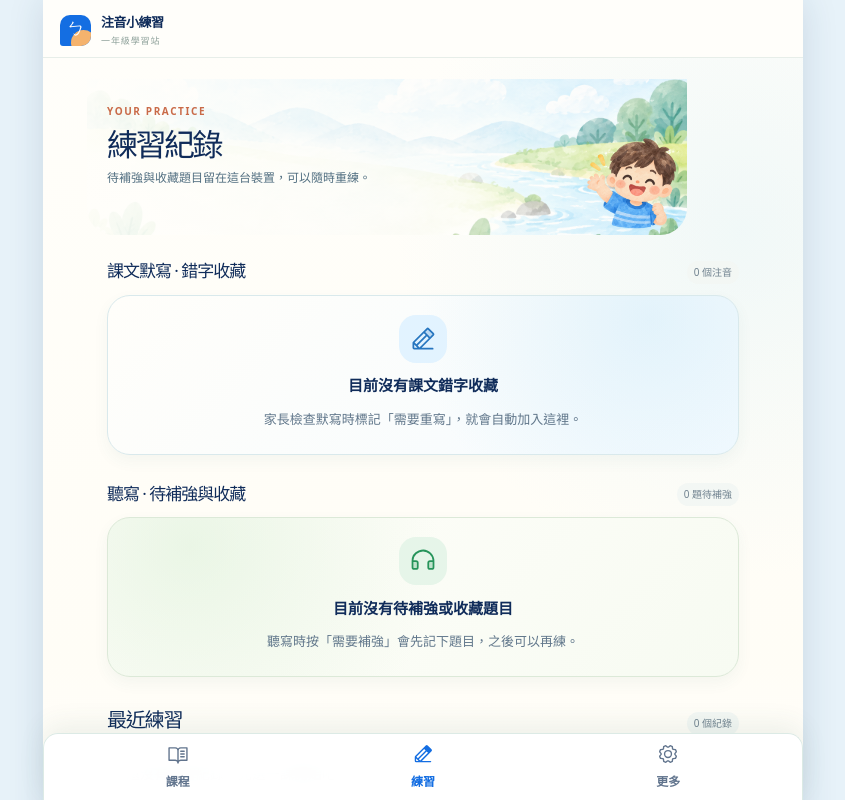
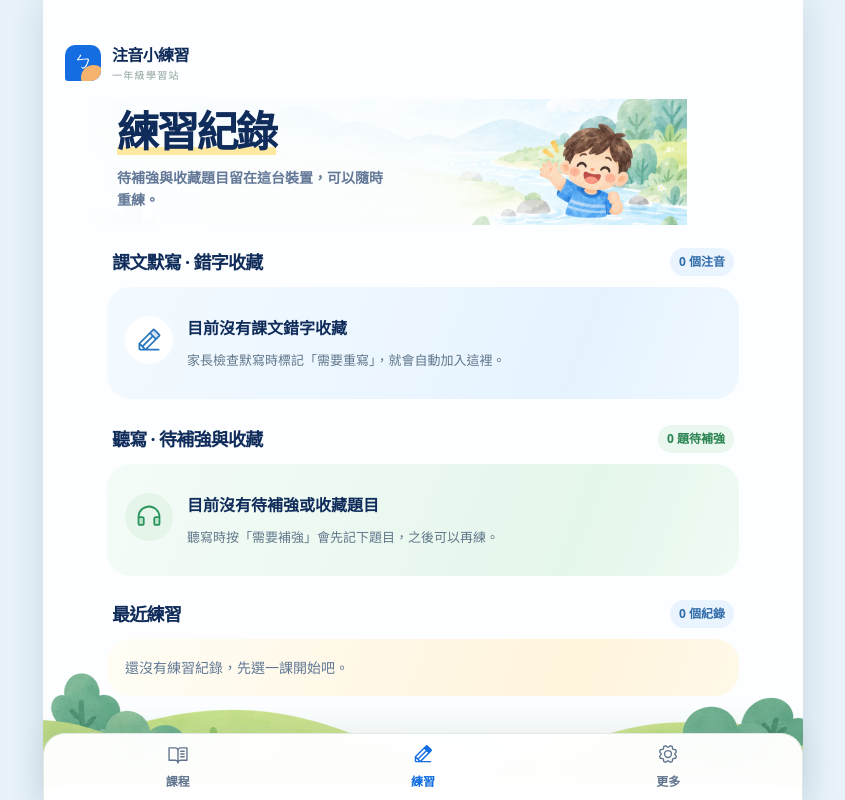
Before and after one commit to KakuKain/zhuyin-practice-station, a Next.js app: page / in a window 1280 px wide. Both pictures are taken after a click on the button "練習". Shown: the top 800 px of the page, without its empty margins (217-1062 px from the left). Built offline with nearby package versions, Linux system fonts and the light colour scheme.

Commit message:
Match practice and more pages to course storybook style

```diff
--- a/app/globals.css
+++ b/app/globals.css
@@ -914,3 +914,175 @@ body { background: #e7f2f9; }
   .is-courses .journey-list { margin-inline: 30px 0; }
   .is-courses .journey-footer { margin-inline: -80px; }
 }
+
+/* The other main tabs use the same open, paper-soft storybook language as Courses. */
+.app-shell:is(.is-practice, .is-more) {
+  background: url("/course-art/course-journey-footer-v2.png") center calc(100% - 30px) / 100% 200px no-repeat, #fcfeff;
+}
+.app-shell:is(.is-practice, .is-more) .app-header {
+  z-index: 2;
+  height: 99px;
+  padding: 42px 22px 16px;
+  border: 0;
+  background: transparent;
+  backdrop-filter: none;
+}
+.app-shell:is(.is-practice, .is-more) .main-content {
+  min-height: 0;
+  padding-bottom: calc(100px + env(safe-area-inset-bottom));
+}
+.app-shell:is(.is-practice, .is-more) .logo-mark { width: 36px; height: 36px; }
+.app-shell:is(.is-practice, .is-more) .brand-button { gap: 11px; }
+.app-shell:is(.is-practice, .is-more) .brand-button strong { font-size: 16px; }
+.app-shell:is(.is-practice, .is-more) .brand-button small { font-size: 10px; letter-spacing: .13em; }
+.app-shell:is(.is-practice, .is-more) .bottom-nav { border-color: #e1e9e7; border-radius: 22px 22px 0 0; background: rgba(255, 255, 255, .97); }
+
+.is-practice .practice-page { padding-top: 0; }
+.is-practice .practice-page .section-heading {
+  min-height: 126px;
+  margin: 0 -14px 11px;
+  padding: 8px 24px 0;
+  overflow: visible;
+  border-radius: 0;
+  background: linear-gradient(90deg, #fcfeff 0%, rgba(252, 254, 255, .86) 48%, rgba(252, 254, 255, .2) 100%), url("/course-art/lesson-watercolor-landscape.png") right 56% / cover no-repeat;
+}
+.is-practice .practice-page .section-heading::after { right: 10px; bottom: 0; width: 112px; height: 115px; }
+.is-practice .practice-page .section-heading > * { max-width: 75%; }
+.is-practice .practice-page .section-heading .eyebrow { display: none; }
+.is-practice .practice-page .section-heading h1 {
+  width: fit-content;
+  margin: 0;
+  font-size: clamp(34px, 9.9vw, 42px);
+  font-weight: 900;
+  letter-spacing: -.055em;
+  line-height: 1.15;
+  box-shadow: inset 0 -8px #ffe8a0;
+}
+.is-practice .practice-page .section-heading p { max-width: 280px; margin-top: 12px; color: #637897; font-size: 14px; font-weight: 700; line-height: 1.55; }
+.is-practice .practice-page > .section-title-row,
+.is-practice .practice-list .section-title-row { margin: 23px 5px 11px; align-items: center; }
+.is-practice .practice-page .section-title-row h2 { font-size: 18px; font-weight: 900; letter-spacing: -.04em; }
+.is-practice .list-count { padding: 5px 9px; background: #eaf4ff; color: #326da9; font-size: 12px; font-weight: 800; white-space: nowrap; }
+.is-practice .practice-list-heading .list-count { background: #eaf7ee; color: #288351; }
+.is-practice .empty-reinforce {
+  display: grid;
+  grid-template-columns: 48px minmax(0, 1fr);
+  justify-items: start;
+  align-content: center;
+  column-gap: 14px;
+  min-height: 112px;
+  padding: 17px 18px;
+  border: 0;
+  border-radius: 24px;
+  background: linear-gradient(110deg, #f3faff, #e6f3ff 74%, #eff8ff);
+  box-shadow: none;
+  text-align: left;
+}
+.is-practice .practice-list-heading + .empty-reinforce { border: 0; background: linear-gradient(110deg, #f4fcf7, #e5f6eb 74%, #effbf3); }
+.is-practice .empty-reinforce > span { grid-row: 1 / 3; width: 48px; height: 48px; border-radius: 50%; background: #fff; }
+.is-practice .empty-reinforce strong { align-self: end; font-size: 16px; }
+.is-practice .empty-reinforce small { align-self: start; margin-top: 4px; font-size: 13px; line-height: 1.45; }
+.is-practice .saved-question-list { gap: 10px; }
+.is-practice .saved-question,
+.is-practice .practice-row {
+  position: relative;
+  isolation: isolate;
+  overflow: hidden;
+  border: 0;
+  border-radius: 24px;
+  background: linear-gradient(110deg, #f3faff, #e6f3ff 74%, #eff8ff);
+  box-shadow: none;
+}
+.is-practice .saved-question:nth-child(3n + 2) { background: linear-gradient(110deg, #f4fcf7, #e5f6eb 74%, #effbf3); }
+.is-practice .saved-question:nth-child(3n) { background: linear-gradient(110deg, #fffdf5, #fff4dc 74%, #fff9ea); }
+.is-practice .saved-question::before,
+.is-practice .practice-row::before,
+.is-more .more-settings-list button::before {
+  position: absolute;
+  z-index: -1;
+  inset: 0;
+  background: url("/course-art/course-card-paper-v1.png") center / 210px repeat;
+  mix-blend-mode: multiply;
+  opacity: .24;
+  pointer-events: none;
+  content: "";
+}
+.is-practice .saved-question { padding: 16px; }
+.is-practice .saved-question-icon { border-radius: 50%; background: #fff; }
+.is-practice .saved-question-actions { margin-top: 4px; }
+.is-practice .saved-question-actions button { min-height: 44px; border-radius: 13px; }
+.is-practice .saved-question-actions .saved-start { border-color: #236de0; background: #236de0; }
+.is-practice .practice-list { margin-top: 20px; }
+.is-practice .practice-row { min-height: 86px; padding: 13px 15px; }
+.is-practice .practice-row-icon { width: 43px; height: 43px; border-radius: 50%; background: #fff; font-size: 17px; }
+.is-practice .practice-row strong { font-size: 16px; }
+.is-practice .practice-row small { font-size: 13px; }
+.is-practice .practice-row .journey-arrow { width: 36px; height: 36px; }
+.is-practice .practice-no-recent { border: 0; border-radius: 24px; background: linear-gradient(110deg, #fffdf5, #fff4dc 74%, #fff9ea); }
+
+.is-more .more-page:not(.more-detail-page) { padding-top: 0; }
+.is-more .more-page:not(.more-detail-page) .more-title {
+  min-height: 126px;
+  margin: 0 -14px 10px;
+  padding: 8px 24px 0;
+  overflow: visible;
+  border-radius: 0;
+  background: linear-gradient(90deg, #fcfeff 0%, rgba(252, 254, 255, .84) 49%, rgba(252, 254, 255, .18) 100%), url("/course-art/lesson-watercolor-landscape.png") right 56% / cover no-repeat;
+  font-size: clamp(34px, 9.9vw, 42px);
+  font-weight: 900;
+  letter-spacing: -.055em;
+}
+.is-more .more-page:not(.more-detail-page) .more-title::after { right: 17px; bottom: 2px; width: 118px; height: 119px; }
+.is-more .more-page:not(.more-detail-page) .more-title span { position: relative; z-index: 1; box-shadow: inset 0 -8px #ffe8a0; }
+.is-more .more-group { margin-bottom: 23px; }
+.is-more .more-group > h2 { margin: 0 5px 11px; color: var(--ref-navy); font-size: 18px; font-weight: 900; letter-spacing: -.04em; }
+.is-more .more-settings-list { display: grid; gap: 10px; overflow: visible; border: 0; border-radius: 0; background: none; box-shadow: none; }
+.is-more .more-settings-list button {
+  position: relative;
+  isolation: isolate;
+  grid-template-columns: 48px minmax(0, 1fr) 36px;
+  min-height: 86px;
+  gap: 13px;
+  padding: 13px 15px;
+  overflow: hidden;
+  border: 0;
+  border-radius: 24px;
+  background: linear-gradient(110deg, #f3faff, #e6f3ff 74%, #eff8ff);
+  box-shadow: none;
+}
+.is-more .more-group:nth-of-type(2) .more-settings-list button:first-child { background: linear-gradient(110deg, #f4fcf7, #e5f6eb 74%, #effbf3); }
+.is-more .more-group:nth-of-type(2) .more-settings-list button:last-child { background: linear-gradient(110deg, #fffdf5, #fff4dc 74%, #fff9ea); }
+.is-more .more-row-icon { width: 46px; height: 46px; border-radius: 50%; background: #fff; }
+.is-more .more-settings-list strong { font-size: 17px; font-weight: 900; }
+.is-more .more-settings-list small { font-size: 13px; }
+.is-more .more-arrow { display: grid; width: 36px; height: 36px; place-items: center; border-radius: 50%; background: #fff; color: #286ad7; }
+.is-more .more-device-note { margin: 28px 9px 20px; padding: 0; background: none; font-size: 13px; }
+.is-more .more-detail-page { padding-top: 11px; }
+.is-more .more-back { min-height: 44px; padding: 0 12px; border: 1px solid #c9e3f5; border-radius: 12px; background: #f0f8ff; }
+.is-more .more-detail-content {
+  min-height: 135px;
+  margin: 12px -14px 0;
+  padding: 26px 24px 0;
+  background: linear-gradient(90deg, #fcfeff 0%, rgba(252, 254, 255, .87) 51%, rgba(252, 254, 255, .3) 100%), url("/course-art/lesson-watercolor-landscape.png") right top / 100% 132px no-repeat;
+}
+.is-more .more-detail-content > h1 { width: fit-content; font-size: clamp(30px, 8vw, 38px); box-shadow: inset 0 -7px #ffe8a0; }
+.is-more .more-setting-group,
+.is-more .help-steps,
+.is-more .version-list { border: 0; border-radius: 24px; background: #f3faff; box-shadow: none; }
+.is-more .more-setting-group fieldset,
+.is-more .help-steps section,
+.is-more .version-list details { border-color: #dce9ef; }
+
+@media (max-width: 380px) {
+  .is-practice .practice-page .section-heading::after { right: -8px; width: 96px; }
+  .is-practice .practice-page .section-heading > * { max-width: 78%; }
+  .is-practice .practice-page .section-heading p { font-size: 13px; }
+  .is-more .more-page:not(.more-detail-page) .more-title::after { right: 0; width: 106px; }
+}
+@media (min-width: 700px) {
+  .is-practice .practice-page .section-heading,
+  .is-more .more-page:not(.more-detail-page) .more-title { margin-inline: -20px; padding-inline: 30px; }
+  .is-practice .practice-page .section-heading::after { right: 45px; }
+  .is-more .more-page:not(.more-detail-page) .more-title::after { right: 45px; }
+  .is-more .more-detail-content { margin-inline: -20px; padding-inline: 30px; }
+}
--- a/app/page.tsx
+++ b/app/page.tsx
@@ -1552,20 +1552,20 @@ export default function Page() {
         })}
       </div> : <div className="empty-reinforce"><span><Headphones size={28} weight="duotone" aria-hidden="true" /></span><strong>目前沒有待補強或收藏題目</strong><small>聽寫時按「需要補強」會先記下題目，之後可以再練。</small></div>}
       <div className="practice-list"><div className="section-title-row"><h2>最近練習</h2><span className="list-count">{practiceState.recentLesson === null ? "0 個紀錄" : "1 個紀錄"}</span></div>
-        {practiceState.recentLesson === null ? <p className="practice-no-recent">還沒有練習紀錄，先選一課開始吧。</p> : <button className="practice-row" type="button" onClick={() => openLesson(practiceState.recentLesson!)}><span className="practice-row-icon">{String(practiceState.recentLesson + 1).padStart(2, "0")}</span><span><strong>第{lessonNumerals[practiceState.recentLesson]}課・{lessons[practiceState.recentLesson].title}</strong><small>回到課程</small></span><b>繼續 <span>→</span></b></button>}
+        {practiceState.recentLesson === null ? <p className="practice-no-recent">還沒有練習紀錄，先選一課開始吧。</p> : <button className="practice-row" type="button" onClick={() => openLesson(practiceState.recentLesson!)}><span className="practice-row-icon">{String(practiceState.recentLesson + 1).padStart(2, "0")}</span><span><strong>第{lessonNumerals[practiceState.recentLesson]}課・{lessons[practiceState.recentLesson].title}</strong><small>回到課程</small></span><span className="journey-arrow" aria-hidden="true"><ArrowRight size={21} weight="bold" /></span></button>}
       </div>
     </section>
   );
 
   const renderMore = () => {
     if (morePanel === "home") return <section className="page-section more-page">
-      <h1 className="more-title">更多</h1>
+      <h1 className="more-title"><span>更多</span></h1>
       <div className="more-group"><h2>練習設定</h2><div className="more-settings-list">
-        <button type="button" onClick={() => setMorePanel("listening")}><span className="more-row-icon blue"><MusicNotes size={21} aria-hidden="true" /></span><span><strong>聽寫設定</strong><small>播放 {listeningSettings.repeatCount} 次 · 間隔 {listeningSettings.intervalSeconds} 秒</small></span><ArrowRight size={17} aria-hidden="true" /></button>
+        <button type="button" onClick={() => setMorePanel("listening")}><span className="more-row-icon blue"><MusicNotes size={21} aria-hidden="true" /></span><span><strong>聽寫設定</strong><small>播放 {listeningSettings.repeatCount} 次 · 間隔 {listeningSettings.intervalSeconds} 秒</small></span><span className="more-arrow" aria-hidden="true"><ArrowRight size={21} weight="bold" /></span></button>
       </div></div>
       <div className="more-group"><h2>資訊與協助</h2><div className="more-settings-list">
-        <button type="button" onClick={() => setMorePanel("help")}><span className="more-row-icon green"><Question size={21} aria-hidden="true" /></span><span><strong>使用說明</strong><small>課文默寫、聽寫與錯題重練</small></span><ArrowRight size={17} aria-hidden="true" /></button>
-        <button type="button" onClick={() => setMorePanel("versions")}><span className="more-row-icon orange"><Info size={21} aria-hidden="true" /></span><span><strong>版本</strong><small>目前 {siteReleaseNotes[0][0]} · Beta 測試版</small></span><ArrowRight size={17} aria-hidden="true" /></button>
+        <button type="button" onClick={() => setMorePanel("help")}><span className="more-row-icon green"><Question size={21} aria-hidden="true" /></span><span><strong>使用說明</strong><small>課文默寫、聽寫與錯題重練</small></span><span className="more-arrow" aria-hidden="true"><ArrowRight size={21} weight="bold" /></span></button>
+        <button type="button" onClick={() => setMorePanel("versions")}><span className="more-row-icon orange"><Info size={21} aria-hidden="true" /></span><span><strong>版本</strong><small>目前 {siteReleaseNotes[0][0]} · Beta 測試版</small></span><span className="more-arrow" aria-hidden="true"><ArrowRight size={21} weight="bold" /></span></button>
       </div></div>
       <p className="more-device-note">練習紀錄與設定只存在目前的裝置，不需要登入。</p>
     </section>;
```
